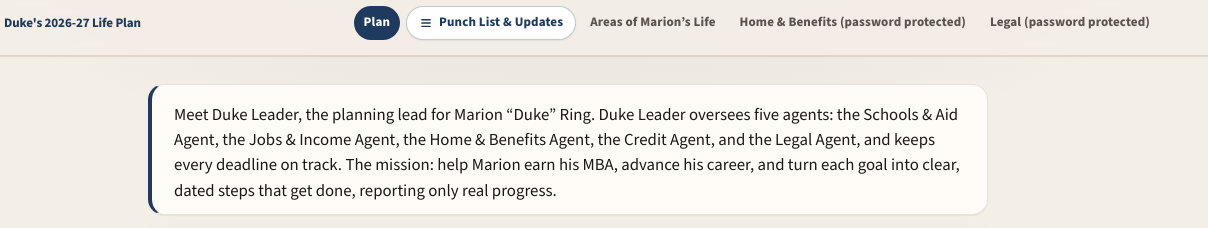
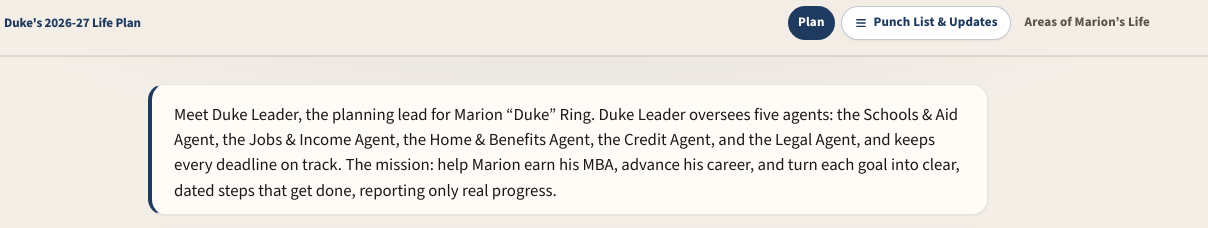
Before and after one commit to 8mxmwttn82-glitch/springfield-plan-7f3c9a2e, a plain HTML site: page index.html in a window 1280 px wide. Shown: the top 228 px of the page, 72-1280 px from the left. Drawn offline with Linux system fonts and the light colour scheme.

Commit message:
Move Home & Benefits and Legal into the Areas subnav.
Co-authored-by: 8mxmwttn82-glitch <8mxmwttn82-glitch@users.noreply.github.com>

```diff
--- a/index.html
+++ b/index.html
@@ -35,10 +35,10 @@
   <header class="site-nav" id="site-nav">
     <div class="nav-inner">
       <a class="brand" href="#plan" data-go="plan"><svg class="brand-mark" viewBox="0 0 24 24" width="20" height="20" aria-hidden="true"><rect width="24" height="24" rx="6" fill="#1F3A5F"/><path d="M7 12.2l3.1 3.1L17.2 8.2" fill="none" stroke="#F5F1EA" stroke-width="2" stroke-linecap="round" stroke-linejoin="round"/></svg><span>Duke's 2026-27 Life Plan</span></a>
-      <nav class="nav-links" id="nav-links" aria-label="Primary"><button type="button" class="on" data-tab="plan">Plan</button><button type="button" class="nav-punch" data-tab="punch"><svg class="nav-ico" viewBox="0 0 16 16" width="14" height="14" aria-hidden="true"><path d="M3.2 4.2h9.6M3.2 8h9.6M3.2 11.8h9.6" fill="none" stroke="currentColor" stroke-width="1.6" stroke-linecap="round"/></svg>Punch List &amp; Updates</button><button type="button" class="" data-tab="areas">Areas of Marion’s Life</button><button type="button" data-tab="hb">Home &amp; Benefits (password protected)</button><button type="button" data-tab="lg">Legal (password protected)</button></nav>
+      <nav class="nav-links" id="nav-links" aria-label="Primary"><button type="button" class="on" data-tab="plan">Plan</button><button type="button" class="nav-punch" data-tab="punch"><svg class="nav-ico" viewBox="0 0 16 16" width="14" height="14" aria-hidden="true"><path d="M3.2 4.2h9.6M3.2 8h9.6M3.2 11.8h9.6" fill="none" stroke="currentColor" stroke-width="1.6" stroke-linecap="round"/></svg>Punch List &amp; Updates</button><button type="button" class="" data-tab="areas">Areas of Marion’s Life</button></nav>
     </div>
     <div class="area-subnav-wrap" id="area-subnav-wrap" hidden>
-      <nav class="area-subnav" id="area-subnav" aria-label="Areas of Marion’s Life"><button type="button" class="on" data-area="schools">Schools</button><button type="button" class="" data-area="career">Career &amp; Earnings</button><button type="button" class="" data-area="sources">Sources</button></nav>
+      <nav class="area-subnav" id="area-subnav" aria-label="Areas of Marion’s Life"><button type="button" class="on" data-area="schools">Schools</button><button type="button" class="" data-area="career">Career &amp; Earnings</button><button type="button" class="" data-area="sources">Sources</button><button type="button" class="" data-area="hb">Home &amp; Benefits (password protected)</button><button type="button" class="" data-area="lg">Legal (password protected)</button></nav>
     </div>
   </header>
   <div class="wrap">
@@ -429,7 +429,7 @@
       const nav = document.getElementById("site-nav");
       const buttons = Array.from(document.querySelectorAll(".nav-links button"));
       const panels = Array.from(document.querySelectorAll("main > .panel"));
-      var AREA_IDS = ["schools", "career", "sources"];
+      var AREA_IDS = ["schools", "career", "sources", "hb", "lg"];
       var areaWrap = document.getElementById("area-subnav-wrap");
       var areaButtons = Array.from(document.querySelectorAll(".area-subnav button"));
       var currentArea = "schools";
@@ -457,7 +457,8 @@
           }
         }
         panels.forEach(function (p) {
-          var on = mainId === "areas" ? p.id === "panel-" + areaId : p.id === "panel-" + mainId;
+          var panelKey = areaId === "lg" ? "legal" : areaId;
+          var on = mainId === "areas" ? p.id === "panel-" + panelKey : p.id === "panel-" + mainId;
           p.classList.toggle("on", on);
         });
         var hashId = mainId === "areas" ? areaId : (jump || mainId);
@@ -492,6 +493,7 @@
       window.addEventListener("resize", syncNavHeight);
       var hash = (location.hash || "").replace(/^#/, "");
       if (hash === "punch-list" || hash === "updates") hash = "punch";
+      if (hash === "legal") hash = "lg";
       if (hash === "areas" || isArea(hash)) {
         show(hash === "areas" ? "schools" : hash);
       } else if (hash === "punch" || hash === "plan") {
@@ -500,6 +502,7 @@
         var target = document.getElementById(hash);
         var host = target.closest ? target.closest("main > .panel") : null;
         var pid = host && host.id ? host.id.replace(/^panel-/, "") : "";
+        if (pid === "legal") pid = "lg";
         if (isArea(pid)) show(pid, { jump: hash });
         else if (pid === "punch") show("punch", { jump: hash });
         else show("plan", { jump: hash });
@@ -592,7 +595,7 @@
     async function tryOpen(which, code) {
       var plain = await openVault(which, code);
       document.querySelectorAll('[data-gate="' + which + '"]').forEach(function (el) { el.outerHTML = plain; });
-      var btn = document.querySelector('[data-tab="' + which + '"]');
+      var btn = document.querySelector('[data-area="' + which + '"]');
       if (btn && which === "hb") btn.textContent = "Home & Benefits";
       if (btn && which === "lg") btn.textContent = "Legal";
     }
```
